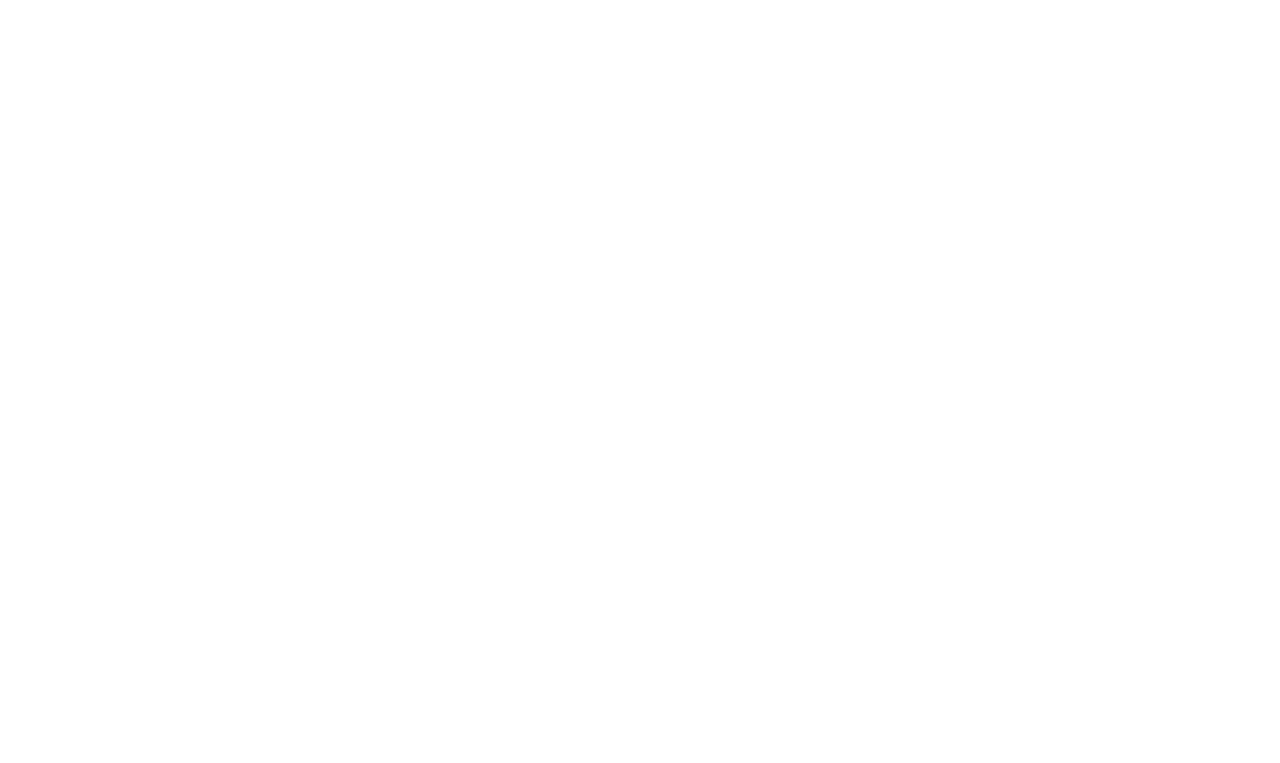
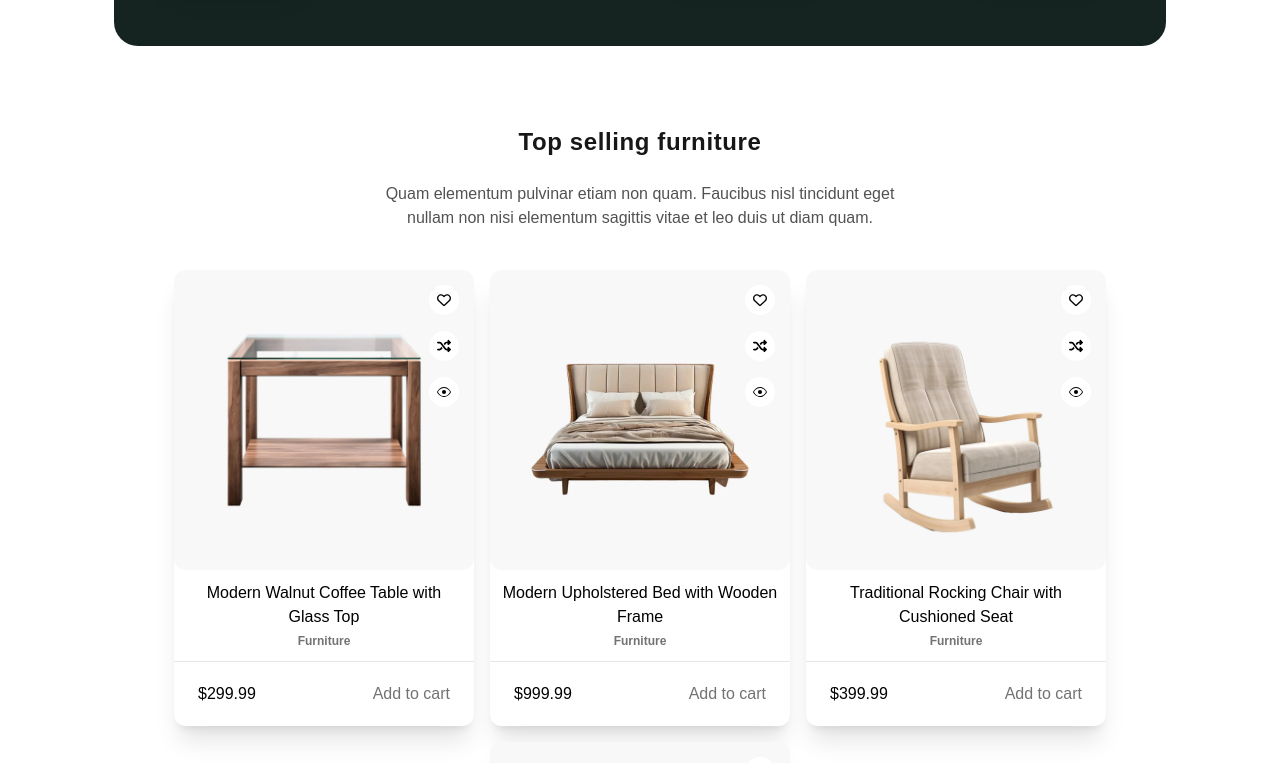
Before and after one commit to Gitnaseem745/furniture-e-commerce-store, a Next.js app: page / in a window 1280 px wide. Shown: the part 3297-4060 px from the top of the page. Before the commit the page ends 2896 px from the top, so only its background shows below. Built offline with nearby package versions, Linux system fonts and the light colour scheme.

Commit message:
#home almost completed

```diff
--- a/app/page.tsx
+++ b/app/page.tsx
@@ -4,12 +4,19 @@
 import SpecialOfferCard from "@/components/SpecialOfferCard";
 import HeroCard from "@/components/HeroCard";
 import BrowseByRooms from "@/components/BrowseByRooms";
+import BestSeller from "@/components/BestSeller";
 
  const Home: React.FC = () => (
      <>
         <div className="flex flex-col gap-10 w-full max-h-fit flex-wrap justify-center items-center px-20">
             <HeroCard />
+            <BestSeller limit={8} title={"Bestsellers of the week"}>
+                Quam elementum pulvinar etiam non quam. Faucibus nisl tincidunt eget <br/> nullam non nisi elementum sagittis vitae et leo duis ut diam quam.
+            </BestSeller>
             <BrowseByRooms />
+            <BestSeller limit={4} category="furniture" title={"Top selling furniture"}>
+                Quam elementum pulvinar etiam non quam. Faucibus nisl tincidunt eget <br/> nullam non nisi elementum sagittis vitae et leo duis ut diam quam.
+            </BestSeller>
             <SpecialOfferCard />
         </div>
     </>
--- a/components/BrowseByRooms.tsx
+++ b/components/BrowseByRooms.tsx
@@ -1,8 +1,7 @@
-import React from 'react'
+'use client';
 import HomeCard from './HomeCard'
-import Button from './Button'
 
-const BrowseByRooms = () => {
+const BrowseByRooms: React.FC = () => {
   return (
     <div className="w-[94%] max-h-fit rounded-3xl p-12 bg-[#152420] flex flex-row gap-6 justify-center items-center">
         <div className="flex flex-col gap-10 items-start justify-start w-6/12 text-white">
--- a/components/HeroCard.tsx
+++ b/components/HeroCard.tsx
@@ -2,7 +2,7 @@
 import Button from "./Button";
 import HomeCard from "./HomeCard";
 
-const HeroCard = () => {
+const HeroCard: React.FC = () => {
   return (
     <div className="w-full max-h-fit rounded-3xl px-10 py-14 bg-[#EEF4F5] flex flex-row gap-10 justify-center items-center">
         <div className="flex flex-col gap-8 items-start justify-start w-5/12">
--- a/components/ProductCard.tsx
+++ b/components/ProductCard.tsx
@@ -13,7 +13,7 @@
     addToCart?: boolean;
 }
 const ProductCard: React.FC<ProductCardProps> = ({
-    productImgUrl = "https://startersites.io/blocksy/furniture/wp-content/uploads/2024/05/product-41-500x500.webp",
+    productImgUrl = "images/product-41.webp",
     productName = "Commodo Amcorper",
     productCategory = "BEDS",
     productPrice = "$1,250.00",
```
